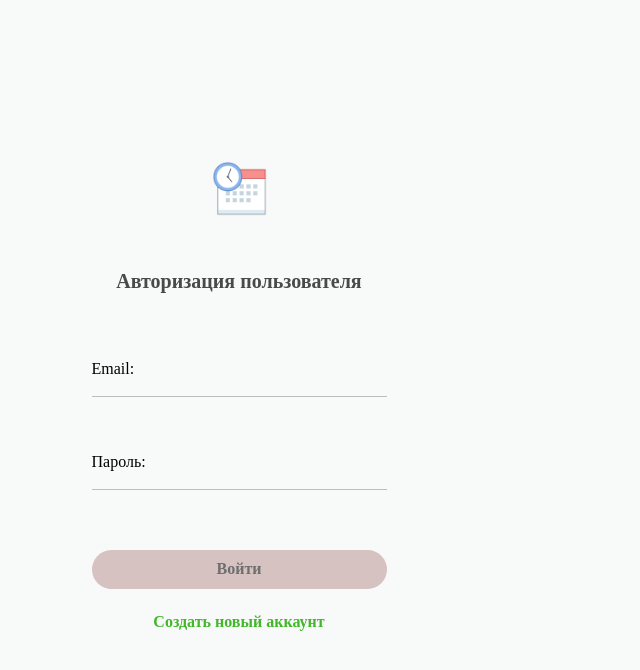
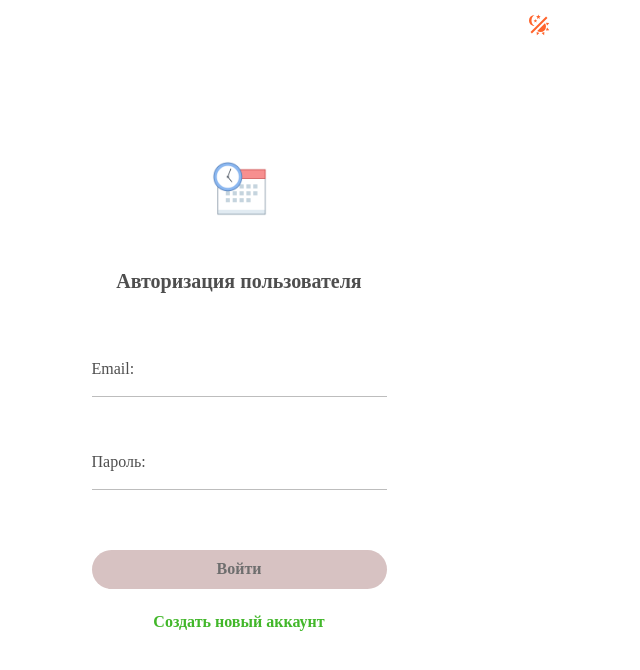
Before and after one commit to MarynaDanilkina/SagTech-task, a Next.js app in the folder sagtech-task/: page /signIn in a window 1280 px wide. Shown: the top 670 px of the page, without its empty margins (401-1041 px from the left). Built offline with nearby package versions, Linux system fonts and the light colour scheme; no server answers.

Commit message:
feat: add theme

```diff
--- a/sagtech-task/components/Header.jsx
+++ b/sagtech-task/components/Header.jsx
@@ -4,14 +4,20 @@ import { signOut } from "firebase/auth";
 import { useRouter } from "next/router";
 import { auth } from "../config/firebase";
 import styles from "./header.module.css";
+import useColorTheme from "@/config/theme";
 
 function Header() {
+  const { colorTheme, toggleColorTheme } = useColorTheme();
+  const onChangeTheme = () => {
+    toggleColorTheme();
+  };
   const router = useRouter();
   function logout() {
     signOut(auth).then(() => {
       router.push("/");
     });
   }
+  console.log(colorTheme);
   return (
     <header className={styles.header__container}>
       <nav className={styles.nav}>
@@ -28,6 +34,23 @@ function Header() {
         <div className={styles.links}>
           <button
             type="button"
+            className={styles.button__theme}
+            onClick={onChangeTheme}
+          >
+            <svg
+              xmlns="http://www.w3.org/2000/svg"
+              version="1.1"
+              id="mdi-theme-light-dark"
+              width="24"
+              height="24"
+              viewBox="0 0 24 24"
+            >
+              <path d="M7.5,2C5.71,3.15 4.5,5.18 4.5,7.5C4.5,9.82 5.71,11.85 7.53,13C4.46,13 2,10.54 2,7.5A5.5,5.5 0 0,1 7.5,2M19.07,3.5L20.5,4.93L4.93,20.5L3.5,19.07L19.07,3.5M12.89,5.93L11.41,5L9.97,6L10.39,4.3L9,3.24L10.75,3.12L11.33,1.47L12,3.1L13.73,3.13L12.38,4.26L12.89,5.93M9.59,9.54L8.43,8.81L7.31,9.59L7.65,8.27L6.56,7.44L7.92,7.35L8.37,6.06L8.88,7.33L10.24,7.36L9.19,8.23L9.59,9.54M19,13.5A5.5,5.5 0 0,1 13.5,19C12.28,19 11.15,18.6 10.24,17.93L17.93,10.24C18.6,11.15 19,12.28 19,13.5M14.6,20.08L17.37,18.93L17.13,22.28L14.6,20.08M18.93,17.38L20.08,14.61L22.28,17.15L18.93,17.38M20.08,12.42L18.94,9.64L22.28,9.88L20.08,12.42M9.63,18.93L12.4,20.08L9.87,22.27L9.63,18.93Z" />
+            </svg>
+          </button>
+
+          <button
+            type="button"
             className={styles.button__logout}
             onClick={logout}
           >
--- a/sagtech-task/components/dayItem.module.css
+++ b/sagtech-task/components/dayItem.module.css
@@ -9,6 +9,7 @@
   flex-direction: column;
   justify-content: space-around;
   cursor: pointer;
+  background: var(--background);
 }
 .date__p{
   font-family: 'SF UI Display';
@@ -18,7 +19,6 @@
   line-height: 120%;
   display: flex;
   align-items: center;
-  color: #2D2D2E;
 }
 .date__pWeek{
   font-family: 'SF UI Display';
@@ -28,7 +28,6 @@
   line-height: 120%;
   display: flex;
   align-items: center;
-  color: #2D2D2E;
 }
 .orange{
   color: #ff642c;
@@ -44,6 +43,7 @@
   flex-direction: column;
   justify-content: space-around;
   cursor: pointer;
+  background: var(--background);
 }
 .status__container{
   display: flex;
--- a/sagtech-task/components/header.module.css
+++ b/sagtech-task/components/header.module.css
@@ -28,4 +28,18 @@
   display: flex;
   align-items: center;
   text-align: center;
+  color: var(--color-font);
 }
+.button__theme{
+  display: flex;
+  align-items: center;
+  justify-content: center;
+  border: none;
+  background-color: transparent;
+  cursor: pointer;
+  position: relative;
+  z-index: 10000;
+}
+.button__theme svg{
+  fill: var(--svg);
+}
--- a/sagtech-task/components/labelTask.module.css
+++ b/sagtech-task/components/labelTask.module.css
@@ -38,4 +38,5 @@
   border: none;
   background-color: transparent;
   cursor: pointer;
+  color: var(--color-font);
 }
--- a/sagtech-task/components/modal.module.css
+++ b/sagtech-task/components/modal.module.css
@@ -14,6 +14,8 @@
   line-height: 120%;
   caret-color: #2D2D2E;
   padding: 10px;
+  color: var(--color-font);
+  caret-color: #007AFF;
 }
 .button__close{
   background-color: transparent;
@@ -35,7 +37,7 @@
   left: 0px;
 }
 .modal{
-  background-color: #fff;
+  background-color: var(--color-background);
   width: 80vw;
   max-width: 400px;
   height: 80vh;
--- /dev/null
+++ b/sagtech-task/config/theme.js
@@ -0,0 +1,24 @@
+import { useCallback, useState } from "react";
+
+const COLOR_THEME = {
+  light: "light",
+  dark: "dark",
+};
+
+const useColorTheme = () => {
+  const [colorTheme, setColorTheme] = useState(COLOR_THEME.light);
+  const changeColorTheme = useCallback((theme = "") => {
+    const currentTheme = theme === "" ? COLOR_THEME.light : theme;
+    setColorTheme(currentTheme);
+    document.documentElement.setAttribute("data-theme", currentTheme);
+  }, []);
+  const toggleColorTheme = useCallback(() => {
+    if (colorTheme === COLOR_THEME.light) {
+      changeColorTheme(COLOR_THEME.dark);
+    } else {
+      changeColorTheme(COLOR_THEME.light);
+    }
+  }, [colorTheme, changeColorTheme]);
+  return { colorTheme, changeColorTheme, toggleColorTheme };
+};
+export default useColorTheme;
--- a/sagtech-task/styles/Home.module.css
+++ b/sagtech-task/styles/Home.module.css
@@ -9,7 +9,7 @@
   max-width: 762px;
   width: 80vw;
   top: 0px;
-  background: #f8f9f9;
+  background-color: var(--color-background);
 }
 .logo{
   margin-top: 40px;
--- a/sagtech-task/styles/globals.css
+++ b/sagtech-task/styles/globals.css
@@ -3,6 +3,18 @@
   padding: 0;
   margin: 0;
   font-family: serif;
+}
+:root {
+  --color-background: #ffffff;
+  --color-font: #4e4e4e;
+  --svg: #ff642c;
+  --background: #f3e3e3;
+}
+html[data-theme="dark"] {
+  --color-background: #343434;
+  --color-font: #fffdfd;
+  --svg: #b5b5b5;
+  --background: #262626;
 }
 a {
   color: inherit;
@@ -12,14 +24,14 @@ body{
   display: flex;
   margin: 0px auto;
   justify-content: center;
-  background: #f8f9f9;
+  background-color: var(--color-background);
   height: 100vh;
 }
 li {
   list-style-type: none;
 }
-p,h1,h2,h3,a{
-  color: #494949;
+p,h1,h2,h3,a, span{
+  color: var(--color-font);
 }
 .swiper-slide{
   width: 50px !important;
--- a/sagtech-task/styles/id.module.css
+++ b/sagtech-task/styles/id.module.css
@@ -2,6 +2,9 @@
   background-color: transparent;
   border: none;
   cursor: pointer;
+}
+.button_goBack svg path{
+  stroke: var(--svg);
 }
 .id__container{
   margin-top: 20px;
--- a/sagtech-task/styles/signin.module.css
+++ b/sagtech-task/styles/signin.module.css
@@ -12,7 +12,7 @@
   min-height: 100vh;
   position: relative;
   margin-top: -50px;
-  background: #f8f9f9;
+  background: var(--color-background);
 }
 .authorization__title{
   font-style: normal;
@@ -42,6 +42,7 @@
   font-weight: 400;
   font-size: 16px;
   line-height: 120%;
+  color: var(--color-font);
 }
 .authorization__label{
   position: relative;
```
